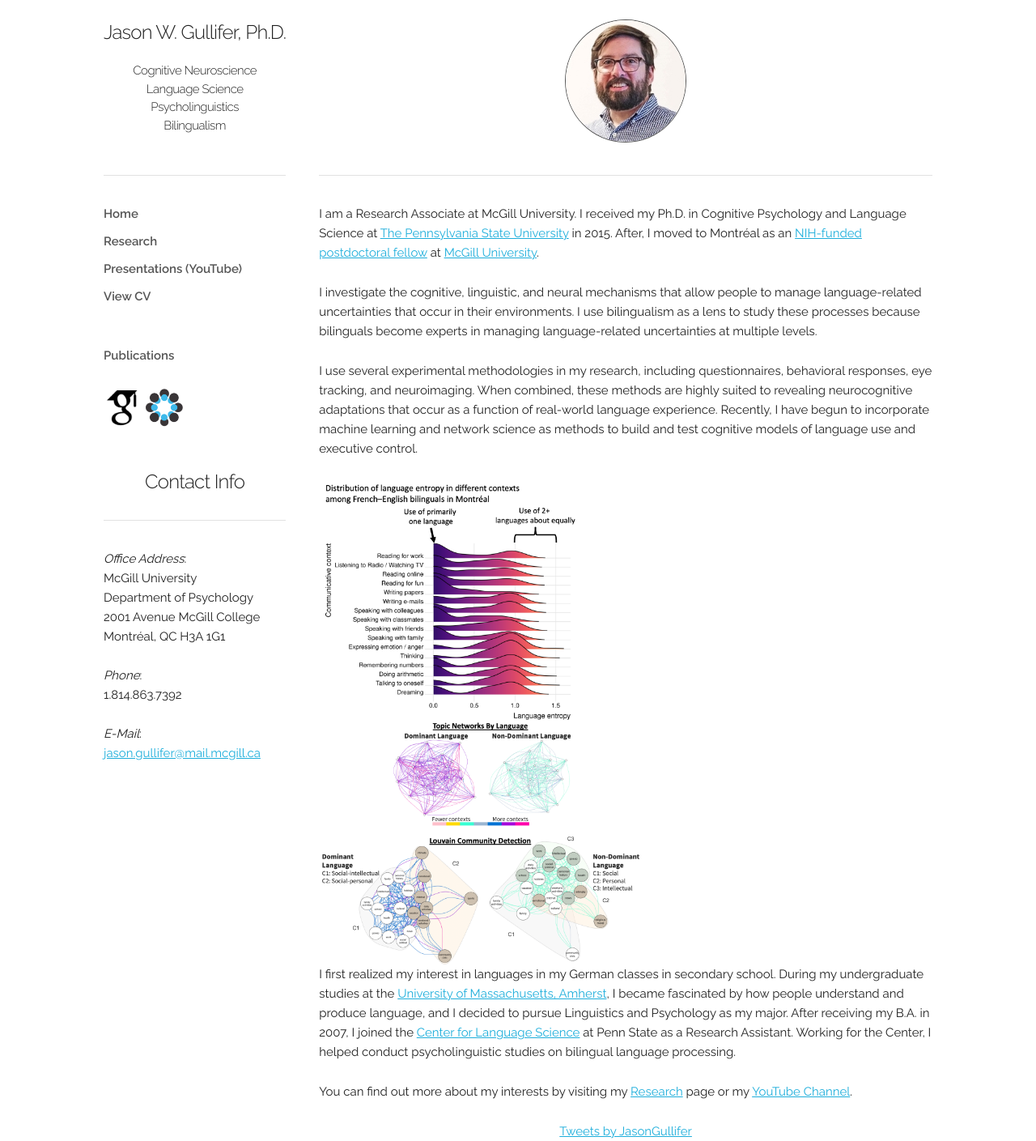
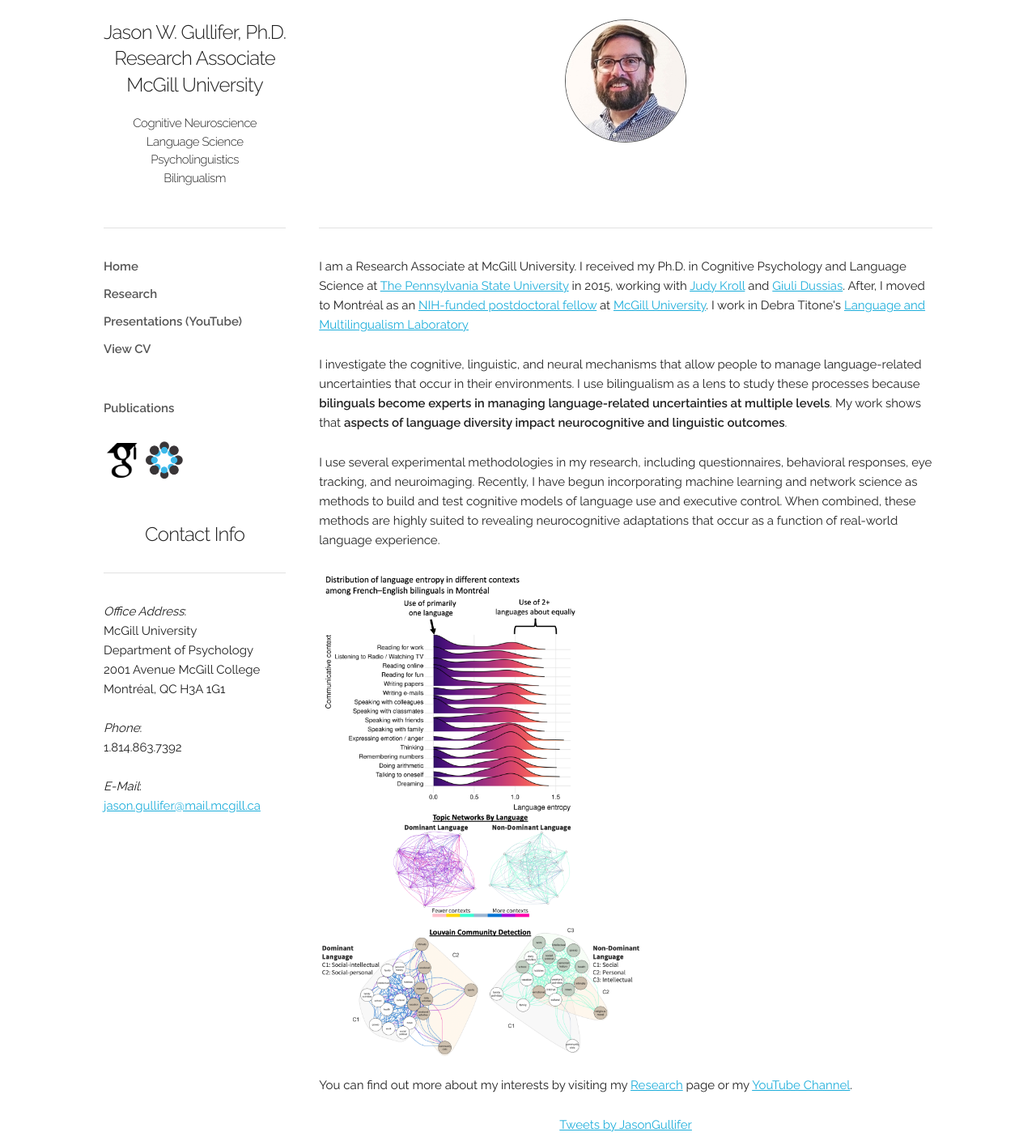
Before and after one commit to jasongullifer/jasongullifer.github.io, a Jekyll site: the page built from index.html, in a window 1280 px wide. Shown: the whole page at 81% size. Built offline with Jekyll 4.4.1, drawn with Linux system fonts in a browser that asks for light colours; nearby versions of some CDN libraries; Markdown is read by kramdown in place of the engine named in the settings; the list of posts is cut into pages by our own code; comment, search, counter and statistics services are not loaded.

Commit message:
updated website title, index page, and sidebar

```diff
--- a/GemFile
+++ b/GemFile
@@ -1,2 +1,3 @@
 source 'https://rubygems.org'
 gem 'github-pages'
+gem "webrick", "~> 1.7"
--- a/_config.yml
+++ b/_config.yml
@@ -1,4 +1,4 @@
-name: "Jason Gullifer's Website"
+name: "Jason W. Gullifer, PhD - Research Associate"
 description: ""
 
 url: "127.0.0.1:4000"
--- a/_layouts/default.html
+++ b/_layouts/default.html
@@ -48,7 +48,9 @@
 	<div class="row">
   		<div class="three columns header">
   		<br>
-	     		<h4 style="text-align:center">Jason W. Gullifer, Ph.D.</h4>
+	     		<h4 style="text-align:center">Jason W. Gullifer, Ph.D.<br>
+	     		Research Associate<br>
+	     		McGill University</h4>
 	      		<h5 style="text-align:center">Cognitive Neuroscience<br>
 	      		Language Science<br>
 	      		Psycholinguistics<br>
--- a/_layouts/index_default.html
+++ b/_layouts/index_default.html
@@ -48,7 +48,9 @@
 	<div class="row">
   		<div class="three columns header">
   		<br>
-	     		<h4 style="text-align:center">Jason W. Gullifer, Ph.D.</h4>
+	     		<h4 style="text-align:center">Jason W. Gullifer, Ph.D.<br>
+	     		Research Associate<br>
+	     		McGill University</h4>
 	      		<h5 style="text-align:center">Cognitive Neuroscience<br>
 	      		Language Science<br>
 	      		Psycholinguistics<br>
--- a/index.html
+++ b/index.html
@@ -6,29 +6,26 @@ layout: index_default
 	   <!--<h2 class="center">Home</h2> -->
 	    <hr/>
 	    <p>
-	      I am a Research Associate at McGill University. I received my Ph.D. in Cognitive Psychology and Language Science at <a href="http://www.psu.edu">The Pennsylvania State University</a> in 2015. After, I moved to Montréal as an <a href="https://projectreporter.nih.gov/project_info_description.cfm?aid=8982287&icde=26640610">NIH-funded postdoctoral fellow</a> at <a href="http://mcgill.ca">McGill University</a>. </p>
+	      I am a Research Associate at McGill University. I received my Ph.D. in Cognitive Psychology and Language Science at <a href="http://www.psu.edu">The Pennsylvania State University</a> in 2015, working with <a href="https://bilingualismmindbrain.com/lab-members/judith-f-kroll/">Judy Kroll</a> and <a href="http://www.personal.psu.edu/ped10/Giuli_Dussias/Home.html">Giuli Dussias</a>. After, I moved to Montréal as an <a href="https://projectreporter.nih.gov/project_info_description.cfm?aid=8982287&icde=26640610">NIH-funded postdoctoral fellow</a> at <a href="http://mcgill.ca">McGill University</a>. I work in Debra Titone's <a href="https://www.mcgill.ca/language-lab/">Language and Multilingualism Laboratory</a> </p>
 
-	     <p>I investigate the cognitive, linguistic, and neural mechanisms that allow people to manage language-related uncertainties that occur in their environments. I use bilingualism as a lens to study these processes because bilinguals become experts in managing language-related uncertainties at multiple levels.</p>
+	     <p>I investigate the cognitive, linguistic, and neural mechanisms that allow people to manage language-related uncertainties that occur in their environments. I use bilingualism as a lens to study these processes because <strong>bilinguals become experts in managing language-related uncertainties at multiple levels</strong>. My work shows that <strong>aspects of language diversity impact neurocognitive and linguistic outcomes</strong>.</p>
 
-	     <p>I use several experimental methodologies in my research, including questionnaires, behavioral responses, eye tracking, and neuroimaging. When combined, these methods are highly suited to revealing  neurocognitive adaptations that occur as a function of real-world language experience. Recently, I have begun to incorporate machine learning and network science as methods to build and test cognitive models of language use and executive control.</p>
-
+	     <p>I use several experimental methodologies in my research, including questionnaires, behavioral responses, eye tracking, and neuroimaging. Recently, I have begun incorporating machine learning and network science as methods to build and test cognitive models of language use and executive control. When combined, these methods are highly suited to revealing  neurocognitive adaptations that occur as a function of real-world language experience.</p>
 
 	     <div>
 			<a href="research.html">
 			<div style="float:left;">
-		 		<img class="center" src="images/entropy_distribution.png" alt="topic networks" width="400" hspace="10" align="middle"/>
+		 		<img class="center" src="images/entropy_distribution.png" alt="distribution of language entropy across different social contexts. contexts like reading and writing for work purposes have low language entropy. contexts like thinking and dreaming have high language entropy." width="400" hspace="10" align="middle"/>
 	     	</div>
 	     	<div style="float:left;">
-	     		<img class="center" src="images/topic_networks.png" alt="topic networks" width="400" hspace="10" align="middle"/>
+	     		<img class="center" src="images/topic_networks.png" alt="topic networks and communities by language (dominant vs. non-dominant). networks for the dominant language are larger and have fewer communities. networks for the non-dominant language are smaller but have more communities." width="400" hspace="10" align="middle"/>
 	     	</div>
 		</a>
 		</div>
 		<div style="clear: both;"></div>
+<br>
+<p>You can find out more about my interests by visiting my <a href="research.html">Research</a> page or my <a href="https://www.youtube.com/channel/UCSAKRIWwVao9nxq8iXR2aEA">YouTube Channel</a>.</p>
 
-		  <p>I first realized my interest in languages in my German classes in secondary school. During my undergraduate studies at the <a href="http://umass.edu">University of Massachusetts, Amherst</a>, I became fascinated by how people understand and produce language, and I decided to pursue Linguistics and Psychology as my major. After receiving my B.A. in 2007, I joined the <a href="http://cls.psu.edu">Center for Language Science</a> at Penn State as a Research Assistant. Working for the Center, I helped conduct psycholinguistic studies on bilingual language processing.
-	    </p>
-
-<p>You can find out more about my interests by visiting my <a href="research.html">Research</a> page or my <a href="https://www.youtube.com/channel/UCSAKRIWwVao9nxq8iXR2aEA">YouTube Channel</a>.</p>
 
 <div style="text-align: center" >
 <a class="twitter-timeline" data-width="500" data-height="600" data-dnt="true" href="https://twitter.com/JasonGullifer?ref_src=twsrc%5Etfw">Tweets by JasonGullifer</a> <script async src="https://platform.twitter.com/widgets.js" charset="utf-8"></script>
```
